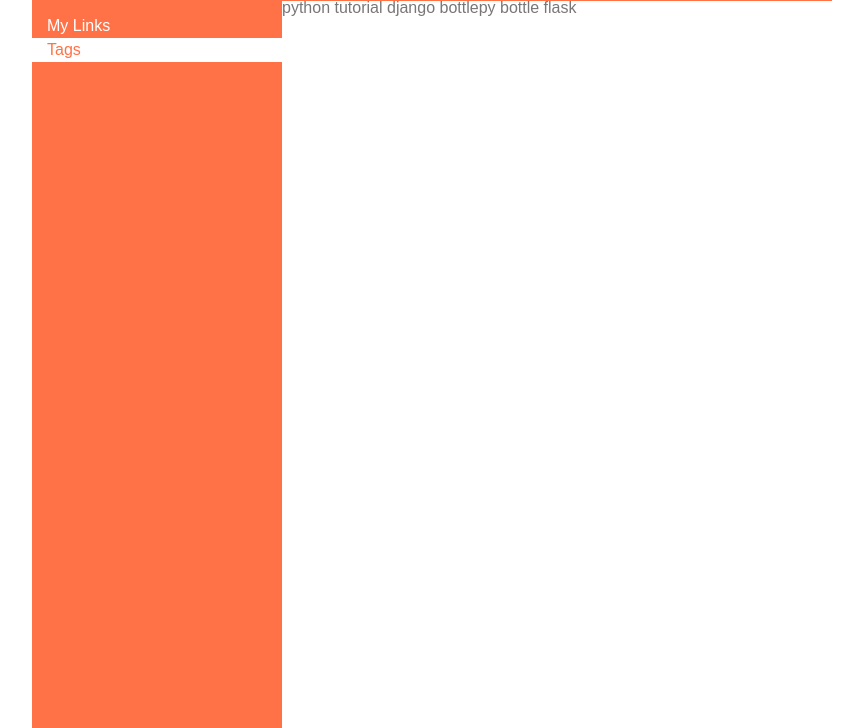
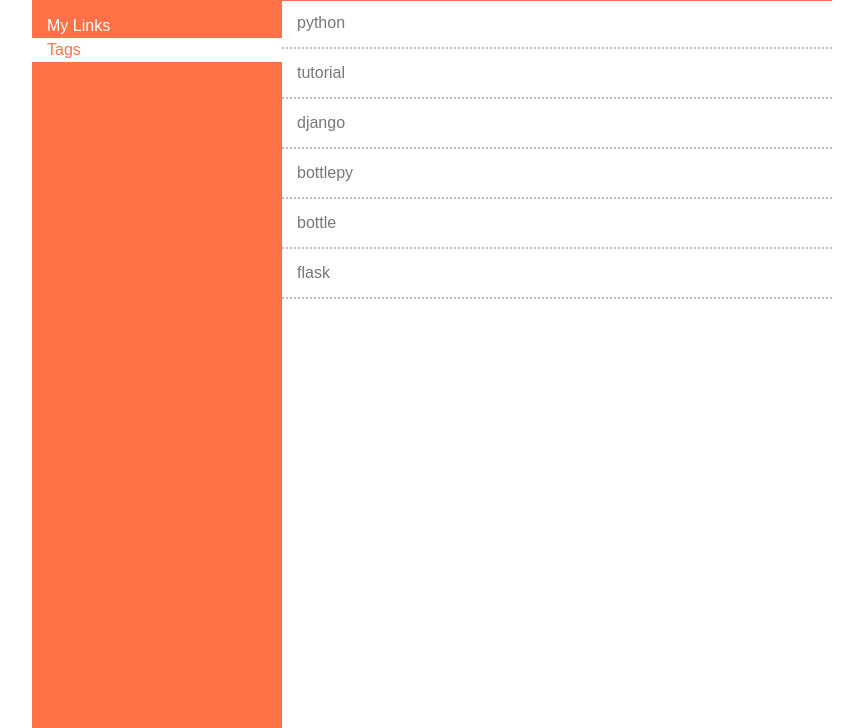
Before and after one commit to ftyau/ftyauCMPUT410Lab6, a Django app: page /bookmarks/tags/ in a window 1280 px wide. Shown: the part 81-809 px from the top of the page, without its empty margins (208-1071 px from the left). Run offline with Django 3.2, Linux system fonts and the light colour scheme; data comes from the database, SQL or seed files in the repository; some web fonts are replaced.

Commit message:
tags fix

```diff
--- a/bookmarks/templates/main/tags.html
+++ b/bookmarks/templates/main/tags.html
@@ -21,11 +21,13 @@
             </div><!--
             -->
             <div id="content">
-                <p class="tags">
-                    {% for tag in tags %}
-                    <a href="/bookmarks/tags/{{ tag.name }}/">{{ tag.name }}</a>
-                    {% endfor %}
-                </p>
+                {% for tag in tags %}
+                <div class="link">
+                    <p class="tags">
+                        <a href="/bookmarks/tags/{{ tag.name }}/">{{ tag.name }}</a>
+                    </p>
+                </div>
+                {% endfor %}
             </div>
         </div>
     </div>
```
Also changed, not shown: 11 other files.
